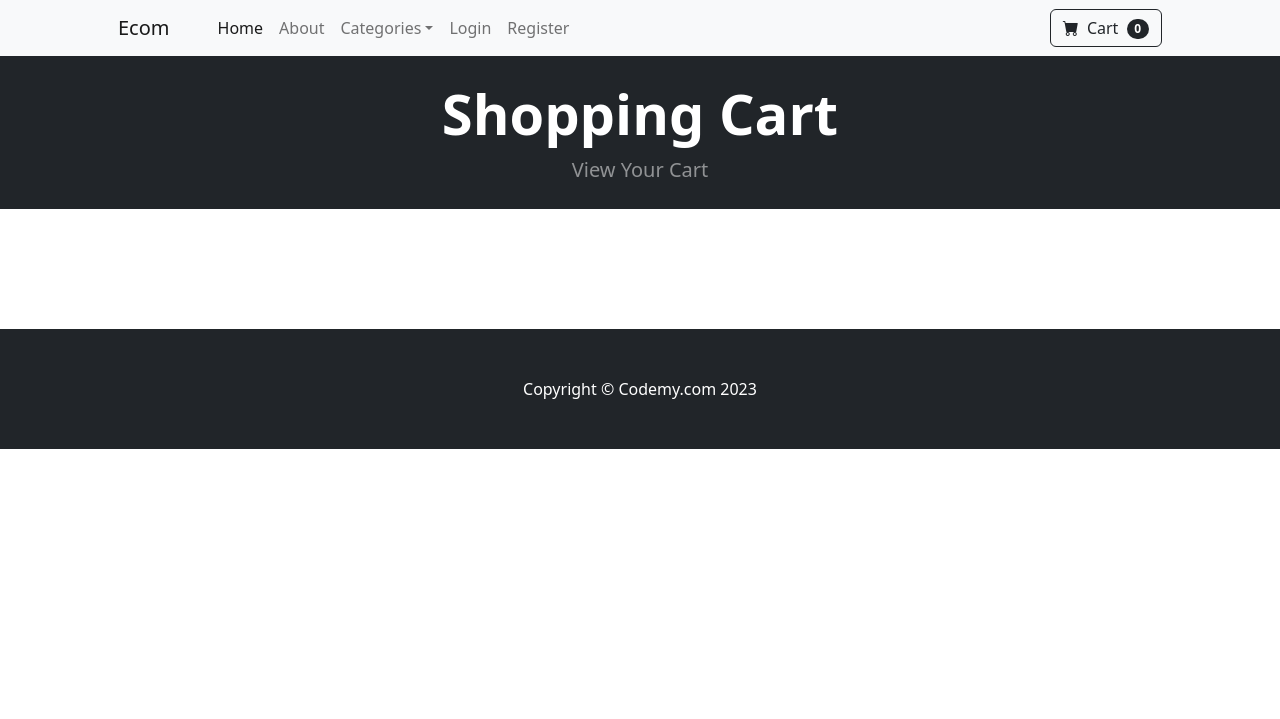
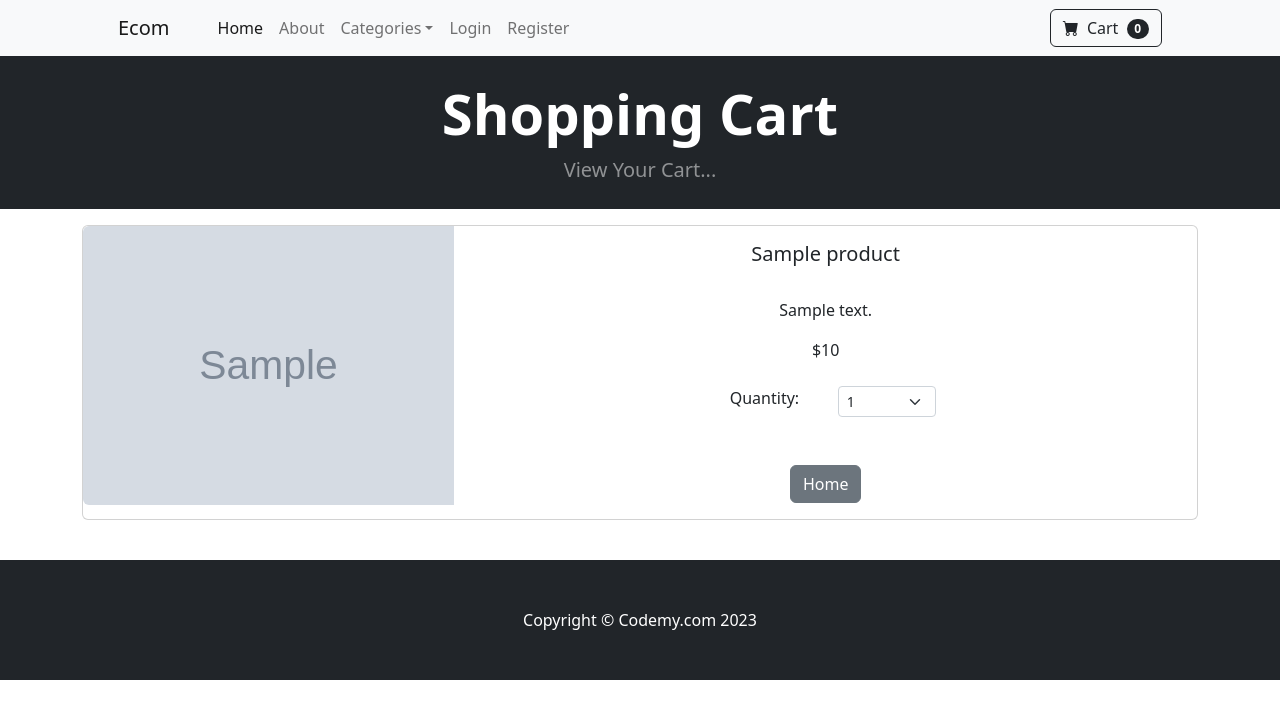
Before and after one commit to DeaaTH65/E_Com, a Django app: template ecom/cart/templates/cart_summary.html in a window 1280 px wide. Shown: the top 719 px of the page. Run offline with Django 4.2, Linux system fonts and the light colour scheme; the template is opened without the code that fills it: most values are stand-ins (such as "Sample title", 1, 10 or a date in 2020); grey boxes marked "Sample" are stand-in pictures.

Commit message:
cart page

```diff
--- a/ecom/cart/templates/cart_summary.html
+++ b/ecom/cart/templates/cart_summary.html
@@ -1,17 +1,97 @@
-{% extends "base.html" %}
+{% extends 'base.html' %}
 
-{% load static %}
 
 {% block content %}
+
     <!-- Header-->
     <header class="bg-dark py-2">
         <div class="container px-4 px-lg-5 my-3">
             <div class="text-center text-white">
                 <h1 class="display-4 fw-bolder">Shopping Cart</h1>
-            <p class="lead fw-normal text-white-50 mb-0">View Your Cart</p>
+                <p class="lead fw-normal text-white-50 mb-0">View Your Cart...</p>
             </div>
         </div>
     </header>
 
-<br/><br/><br/><br/><br/>
-{% endblock content %}
+
+    <div class="container mt-3">
+    {% if cart_products %}
+        {% for product in cart_products %}
+
+            <div class="card mb-3">
+            <div class="row g-0">
+                <div class="col-md-4">
+                <img src="{{ product.image.url }}" class="img-fluid rounded-start" alt="...">
+                </div>
+                <div class="col-md-8">
+                    <div class="card-body">
+                        <center>
+                            <h5 class="card-title">{{ product.name }}</h5>
+                            <br/>
+                            <p class="card-text justified">{{ product.description }}</p>
+
+                            {% if product.is_sale %}
+                                <div class="d-flex justify-content-center small text-warning mb-2">
+                                    <div class="bi-star-fill"></div>
+                                    &nbsp;&nbsp;Sale!&nbsp;&nbsp;
+                                    <div class="bi-star-fill"></div>
+                                </div>
+
+                                <!-- Product price-->
+                                <strike>
+                                ${{ product.price }}
+                                </strike>
+                                &nbsp;
+                                ${{ product.sale_price }}
+
+                            {% else %}
+                                ${{ product.price }}
+
+                            {% endif %}
+
+                                <br/><br/>
+                            <div class="row justify-content-center">
+                                <div class="col-md-2">Quantity:</div>
+                                <div class="col-md-2">
+                                    <select class="form-select form-select-sm" id="qty-cart">
+
+                                        {% for key, value in quantities.items %}
+                                            {% if key == product.id|slugify %}
+                                                <option selected>{{ value }}</option>
+                                            {% endif %}
+                                        {% endfor %}
+
+
+                                        <option value="1">1</option>
+                                        <option value="2">2</option>
+                                        <option value="3">3</option>
+                                        <option value="4">4</option>
+                                        <option value="5">5</option>
+
+                                    </select>
+                                </div>
+                            </div>
+
+                            <br/><br/>
+                            <a href="{% url 'home'%}" class="btn btn-secondary">Home</a>
+
+
+                        </center>
+                    </div>
+                </div>
+            </div>
+            </div>
+
+            <br/>
+
+        {% endfor %}
+
+    {% else %}
+        There's Nothing In Your Cart... <br/>
+        Add products to view your Items.
+        <br/><br/>
+    {% endif %}
+
+    </div>
+
+{% endblock %}
```
Also changed, not shown: ecom/store/templates/product.html (+5 -15 lines). Lines whose indentation alone changed are shown as unchanged.
